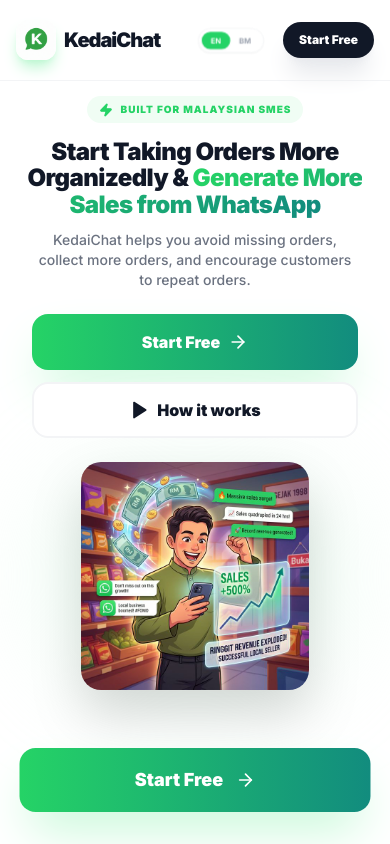
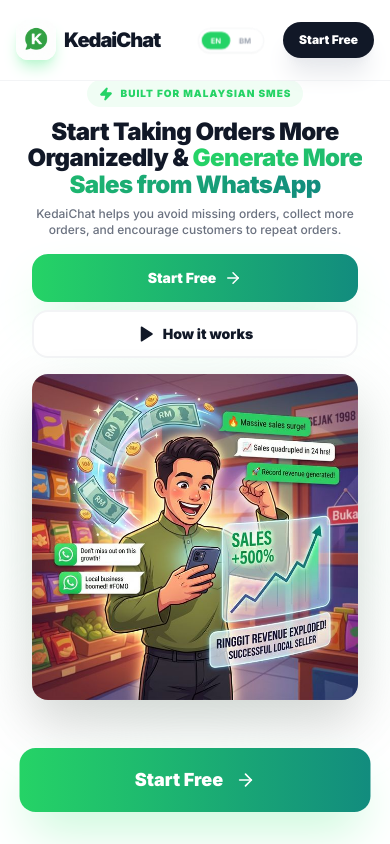
Before and after one commit to enior88/kedaichat-v2, a Next.js app: page / in a window 390 px wide. Built offline with nearby package versions, Linux system fonts and the light colour scheme.

Commit message:
fix: Final Hero alignment and viewport sizing to prevent image clipping

```diff
--- a/src/app/page.tsx
+++ b/src/app/page.tsx
@@ -90,39 +90,39 @@
             <main className="relative">
                 {/* 1. Hero Section Filler & Wrapper */}
                 <div className="relative h-[200vh] z-[50] snap-start">
-                    <section className="sticky top-0 h-screen bg-white flex flex-col items-center justify-start px-4 md:px-6 pt-24 md:pt-48 pb-8 overflow-hidden">
+                    <section className="sticky top-0 h-screen bg-white flex flex-col items-center justify-start px-4 md:px-6 pt-20 md:pt-32 pb-4 overflow-hidden">
                         <div className="max-w-7xl mx-auto text-center w-full">
-                            <div className="inline-flex items-center gap-2 bg-green-50 text-[#25D366] px-3 py-1.5 rounded-full mb-4 md:mb-8 animate-in fade-in slide-in-from-bottom-4 duration-700">
+                            <div className="inline-flex items-center gap-2 bg-green-50 text-[#25D366] px-3 py-1.5 rounded-full mb-3 md:mb-6 animate-in fade-in slide-in-from-bottom-4 duration-700">
                                 <Zap size={14} fill="currentColor" />
                                 <span className="text-[10px] md:text-xs font-black uppercase tracking-widest">{t('built_for_smes')}</span>
                             </div>
 
-                            <h1 className="text-2xl md:text-7xl font-black text-gray-900 mb-3 md:mb-6 leading-[1.1] tracking-tight animate-in fade-in slide-in-from-bottom-6 duration-700 delay-100 px-2">
+                            <h1 className="text-2xl md:text-6xl font-black text-gray-900 mb-2 md:mb-4 leading-[1.1] tracking-tight animate-in fade-in slide-in-from-bottom-6 duration-700 delay-100 px-2">
                                 {t('hero_title')} <span className="text-transparent bg-clip-text bg-gradient-to-r from-[#25D366] to-[#128C7E]">{t('hero_shop_highlight')}</span>
                             </h1>
 
-                            <p className="text-sm md:text-xl text-gray-500 mb-6 md:mb-10 max-w-2xl mx-auto font-medium animate-in fade-in slide-in-from-bottom-8 duration-700 delay-200 px-4">
+                            <p className="text-xs md:text-lg text-gray-500 mb-4 md:mb-8 max-w-2xl mx-auto font-medium animate-in fade-in slide-in-from-bottom-8 duration-700 delay-200 px-4">
                                 {t('hero_desc')}
                             </p>
 
-                            <div className="flex flex-col sm:flex-row items-center justify-center gap-3 md:gap-4 animate-in fade-in slide-in-from-bottom-10 duration-700 delay-300 px-4">
-                                <Link href="/onboarding" className="w-full sm:w-auto bg-gradient-to-r from-[#25D366] to-[#128C7E] text-white px-8 md:px-10 h-14 md:h-16 flex items-center justify-center rounded-2xl text-base md:text-lg font-black hover:opacity-90 transition-all shadow-2xl shadow-green-200 active:scale-95 gap-2">
+                            <div className="flex flex-col sm:flex-row items-center justify-center gap-2 md:gap-4 animate-in fade-in slide-in-from-bottom-10 duration-700 delay-300 px-4">
+                                <Link href="/onboarding" className="w-full sm:w-auto bg-gradient-to-r from-[#25D366] to-[#128C7E] text-white px-6 md:px-10 h-12 md:h-16 flex items-center justify-center rounded-2xl text-sm md:text-lg font-black hover:opacity-90 transition-all shadow-2xl shadow-green-200 active:scale-95 gap-2">
                                     {t('start_free')}
-                                    <ArrowRight size={20} />
+                                    <ArrowRight size={18} />
                                 </Link>
-                                <a href="#how-it-works" className="w-full sm:w-auto bg-white border-2 border-gray-100 text-gray-900 px-8 md:px-10 h-14 md:h-16 flex items-center justify-center rounded-2xl text-base md:text-lg font-black hover:bg-gray-50 transition-all active:scale-95 gap-2">
-                                    <Play size={20} fill="currentColor" />
+                                <a href="#how-it-works" className="w-full sm:w-auto bg-white border-2 border-gray-100 text-gray-900 px-6 md:px-10 h-12 md:h-16 flex items-center justify-center rounded-2xl text-sm md:text-lg font-black hover:bg-gray-50 transition-all active:scale-95 gap-2">
+                                    <Play size={18} fill="currentColor" />
                                     {t('how_it_works')}
                                 </a>
                             </div>
 
-                            <div className="mt-6 md:mt-12 relative animate-in fade-in zoom-in duration-1000 delay-500 max-w-3xl mx-auto px-4">
-                                <div className="relative rounded-[24px] md:rounded-[40px] overflow-visible group">
+                            <div className="mt-4 md:mt-8 relative animate-in fade-in zoom-in duration-1000 delay-500 max-w-2xl mx-auto px-4">
+                                <div className="relative rounded-[20px] md:rounded-[40px] overflow-visible group">
                                     <div className="absolute inset-0 bg-green-100/50 blur-3xl -z-10 rounded-[100px] scale-90" />
                                     <img
                                         src="/hero_illustration.png"
                                         alt="Successful Business Owner using KedaiChat"
-                                        className="w-[70%] md:w-full mx-auto h-auto drop-shadow-2xl rounded-[20px] md:rounded-[32px] object-cover transition-transform duration-700 group-hover:scale-[1.02]"
+                                        className="w-auto max-h-[40vh] md:max-h-[45vh] mx-auto h-auto drop-shadow-2xl rounded-[16px] md:rounded-[32px] object-contain transition-transform duration-700 group-hover:scale-[1.02]"
                                     />
                                 </div>
                             </div>
```
